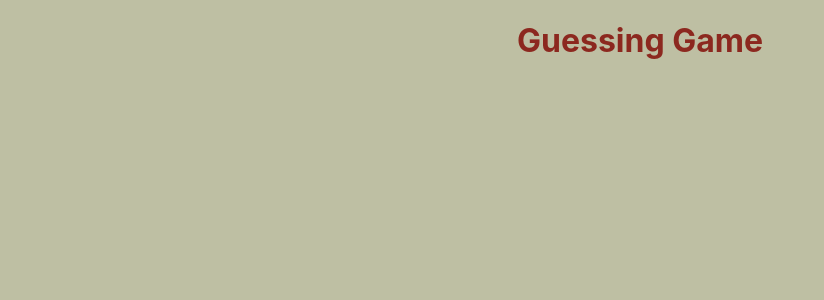
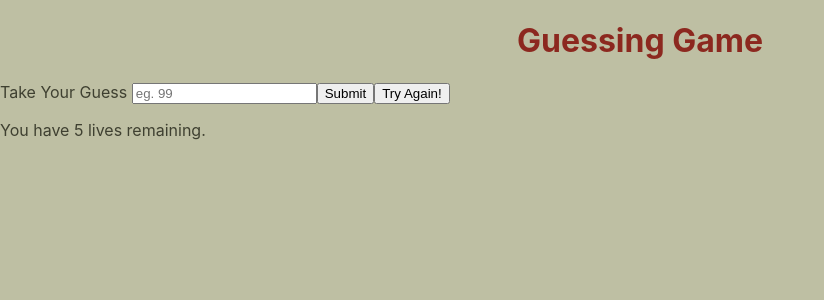
Before and after one commit to aalhendi/react-guessing-game, a React (Create React App) app: page / in a window 1280 px wide. Shown: the top 300 px of the page, without its empty margins (0-824 px from the left). Built offline with nearby package versions, Linux system fonts and the light colour scheme.

Commit message:
Base Game

```diff
--- a/src/App.js
+++ b/src/App.js
@@ -4,6 +4,7 @@ import { useState } from "react";
 import { ThemeContext, ThemeProvider } from "styled-components";
 
 import Home from "./components/Home";
+import Game from "./components/Game";
 
 const theme = {
   light: {
@@ -29,6 +30,7 @@ function App() {
     <ThemeProvider theme={theme[currentTheme]}>
       <GlobalStyle></GlobalStyle>
       <Home />
+      <Game />
     </ThemeProvider>
   );
 }
--- /dev/null
+++ b/src/components/Game.js
@@ -0,0 +1,87 @@
+import { useState } from "react";
+
+const generateRandomNumber = (rangeMin, rangeMax) => {
+  const min = Math.ceil(rangeMin);
+  const max = Math.floor(rangeMax);
+  return Math.floor(Math.random() * (max - min + 1) + min);
+};
+
+const Game = () => {
+  const startingLives = 5;
+  const [lives, setLives] = useState(startingLives);
+  const [userInput, setUserInput] = useState(null);
+  const [winningNumber, setWinningNumber] = useState(
+    generateRandomNumber(1, 100)
+  );
+  const [userState, setUserState] = useState(null);
+
+  const getUserInput = (event) => {
+    setUserInput(event.target.value);
+  };
+
+  const handleKeyPress = (e) => {
+    if (e.keyCode === 13) {
+      //Enter keycode
+      handleSubmit(e.target.value);
+    }
+  };
+
+  const handleReset = () => {
+    setLives(startingLives);
+    setUserState(null);
+    setWinningNumber(generateRandomNumber(1, 100));
+  };
+
+  const handleSubmit = (input) => {
+    input = parseInt(input);
+    compareNumber(input, winningNumber);
+  };
+
+  const compareNumber = (userNumber, gameNumber) => {
+    if (userNumber === gameNumber) {
+      //Handle win
+      alert("You won!");
+      setUserState(1);
+    } else if (userNumber > gameNumber) {
+      setLives((prevState) => prevState - 1);
+      console.log(winningNumber);
+    } else {
+      setLives((prevState) => prevState - 1);
+      console.log(winningNumber);
+    }
+  };
+
+  if (userState === 1) {
+    return (
+      <div onClick={handleReset}>
+        <h2>You Won !</h2>
+        <h3>Click to reset the game.</h3>
+      </div>
+    );
+  } else if (lives === 0) {
+    return (
+      <div onClick={handleReset}>
+        <h2>You Lost !</h2>
+        <h3>Click to reset the game.</h3>
+      </div>
+    );
+  }
+
+  return (
+    <div>
+      <label>Take Your Guess </label>
+      <input
+        type="number"
+        placeholder="eg. 99"
+        onChange={getUserInput}
+        onKeyDown={handleKeyPress}
+      />
+      <button onClick={() => handleSubmit(userInput)}>Submit</button>
+      <button onClick={handleReset}>Try Again!</button>
+      <p>You have {lives} lives remaining.</p>
+      <div>{}</div>
+    </div>
+  );
+};
+
+export default Game;
```
